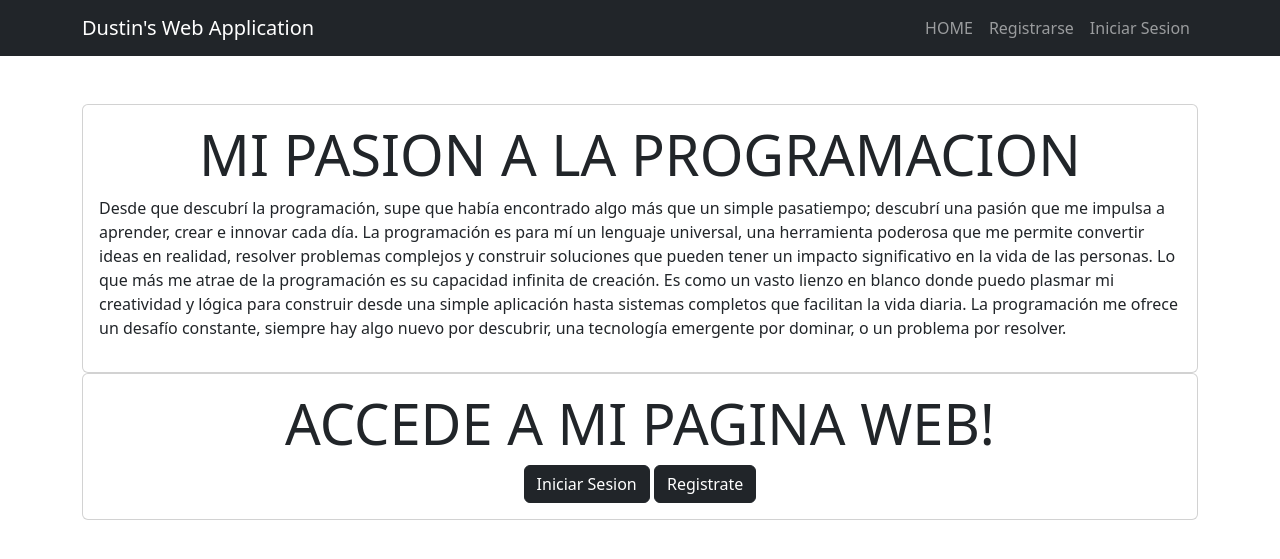
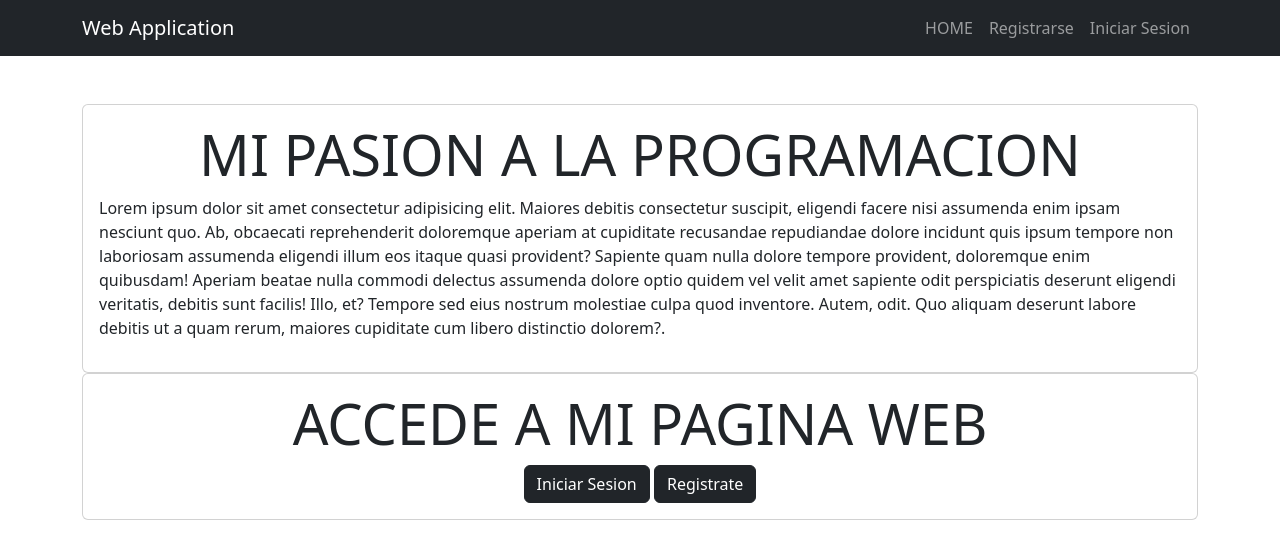
Before and after one commit to JairJama/django-auth-crud, a Django app: page / in a window 1280 px wide. Shown: the top 559 px of the page. Run offline with Django 5.2, Linux system fonts and the light colour scheme.

```diff
--- a/tasks/templates/base.html
+++ b/tasks/templates/base.html
@@ -3,13 +3,13 @@
 <head>
     <meta charset="UTF-8">
     <meta name="viewport" content="width=device-width, initial-scale=1.0">
-    <title>Django Crud Application by Dustin Rugel</title>
+    <title>Django Crud Application</title>
     <link rel="stylesheet" href="https://cdn.jsdelivr.net/npm/bootstrap@5.3.3/dist/css/bootstrap.min.css">
 </head>
 <body>
     <nav class="navbar navbar-expand-lg bg-dark navbar-dark">
         <div class="container">
-          <a class="navbar-brand" href="/">Dustin's Web Application</a>
+          <a class="navbar-brand" href="/">Web Application</a>
           <button class="navbar-toggler" type="button" data-bs-toggle="collapse" data-bs-target="#navbarNav" aria-controls="navbarNav" aria-expanded="false" aria-label="Toggle navigation">
             <span class="navbar-toggler-icon"></span>
           </button>
--- a/tasks/templates/home.html
+++ b/tasks/templates/home.html
@@ -4,17 +4,10 @@
 <main class="container py-5">
     <section class="card card-body">
         <h1 class="display-4 text-center">MI PASION A LA PROGRAMACION</h1>
-        <P>Desde que descubrí la programación, supe que había encontrado algo más que un simple pasatiempo; descubrí una
-            pasión que me impulsa a aprender, crear e innovar cada día. La programación es para mí un lenguaje
-            universal, una herramienta poderosa que me permite convertir ideas en realidad, resolver problemas complejos
-            y construir soluciones que pueden tener un impacto significativo en la vida de las personas.
-            Lo que más me atrae de la programación es su capacidad infinita de creación. Es como un vasto lienzo en
-            blanco donde puedo plasmar mi creatividad y lógica para construir desde una simple aplicación hasta sistemas
-            completos que facilitan la vida diaria. La programación me ofrece un desafío constante, siempre hay algo
-            nuevo por descubrir, una tecnología emergente por dominar, o un problema por resolver.</P>
+        <P>Lorem ipsum dolor sit amet consectetur adipisicing elit. Maiores debitis consectetur suscipit, eligendi facere nisi assumenda enim ipsam nesciunt quo. Ab, obcaecati reprehenderit doloremque aperiam at cupiditate recusandae repudiandae dolore incidunt quis ipsum tempore non laboriosam assumenda eligendi illum eos itaque quasi provident? Sapiente quam nulla dolore tempore provident, doloremque enim quibusdam! Aperiam beatae nulla commodi delectus assumenda dolore optio quidem vel velit amet sapiente odit perspiciatis deserunt eligendi veritatis, debitis sunt facilis! Illo, et? Tempore sed eius nostrum molestiae culpa quod inventore. Autem, odit. Quo aliquam deserunt labore debitis ut a quam rerum, maiores cupiditate cum libero distinctio dolorem?.</P>
     </section>
     <section class="card card-body">
-        <h1 class="display-4 text-center">ACCEDE A MI PAGINA WEB!</h1>
+        <h1 class="display-4 text-center">ACCEDE A MI PAGINA WEB</h1>
 
     <div class="text-center">
         <a class="btn btn-dark" href="/signin/">
```
